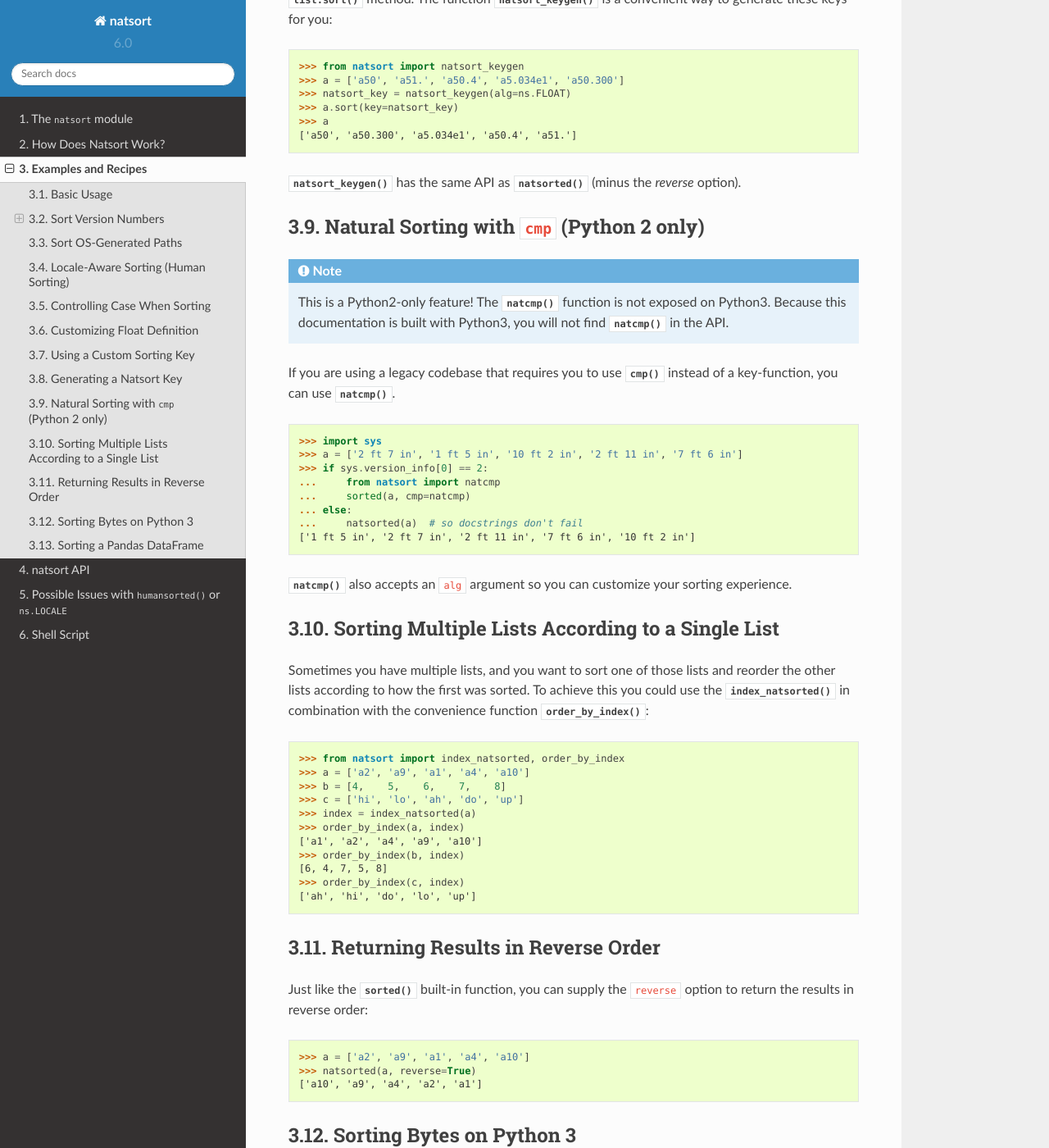
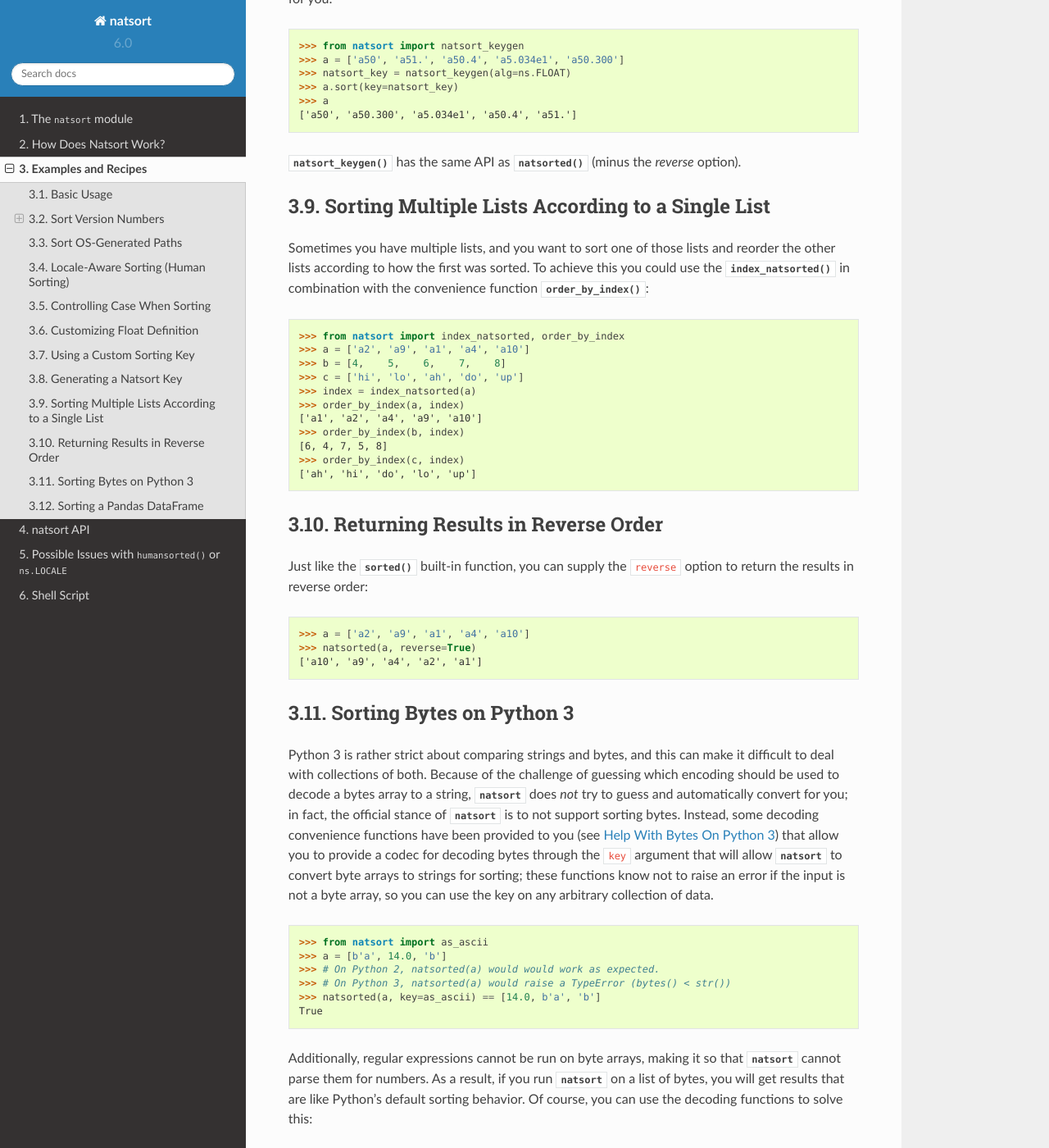
Before and after one commit to SethMMorton/natsort, a Sphinx documentation site: the page built from docs/examples.rst, in a window 1280 px wide and 1400 px high, scrolled down 4795 px. Shown: the whole window at 82% size. Built offline with Sphinx 7.4.7 and the Read the Docs theme 2.0.0, drawn with Linux system fonts in a browser that asks for light colours; pages that are not in the unit, such as notebooks, are missing from menus; some of the changed text lies outside the part shown.

Commit message:
Remove Python 2-only feature from docs

```diff
--- a/docs/examples.rst
+++ b/docs/examples.rst
@@ -264,31 +264,6 @@ need to pass a key to the :meth:`list.sort` method. The function
 :func:`~natsort_keygen` has the same API as :func:`~natsorted` (minus the
 `reverse` option).
 
-Natural Sorting with ``cmp`` (Python 2 only)
---------------------------------------------
-
-.. note::
-    This is a Python2-only feature! The :func:`natcmp` function is not
-    exposed on Python3. Because this documentation is built with
-    Python3, you will not find :func:`natcmp` in the API.
-
-If you are using a legacy codebase that requires you to use :func:`cmp` instead
-of a key-function, you can use :func:`~natcmp`.
-
-.. code-block:: pycon
-
-    >>> import sys
-    >>> a = ['2 ft 7 in', '1 ft 5 in', '10 ft 2 in', '2 ft 11 in', '7 ft 6 in']
-    >>> if sys.version_info[0] == 2:
-    ...     from natsort import natcmp
-    ...     sorted(a, cmp=natcmp)
-    ... else:
-    ...     natsorted(a)  # so docstrings don't fail
-    ['1 ft 5 in', '2 ft 7 in', '2 ft 11 in', '7 ft 6 in', '10 ft 2 in']
-
-:func:`natcmp` also accepts an ``alg`` argument so you can customize your
-sorting experience.
-
 Sorting Multiple Lists According to a Single List
 -------------------------------------------------
 
```
